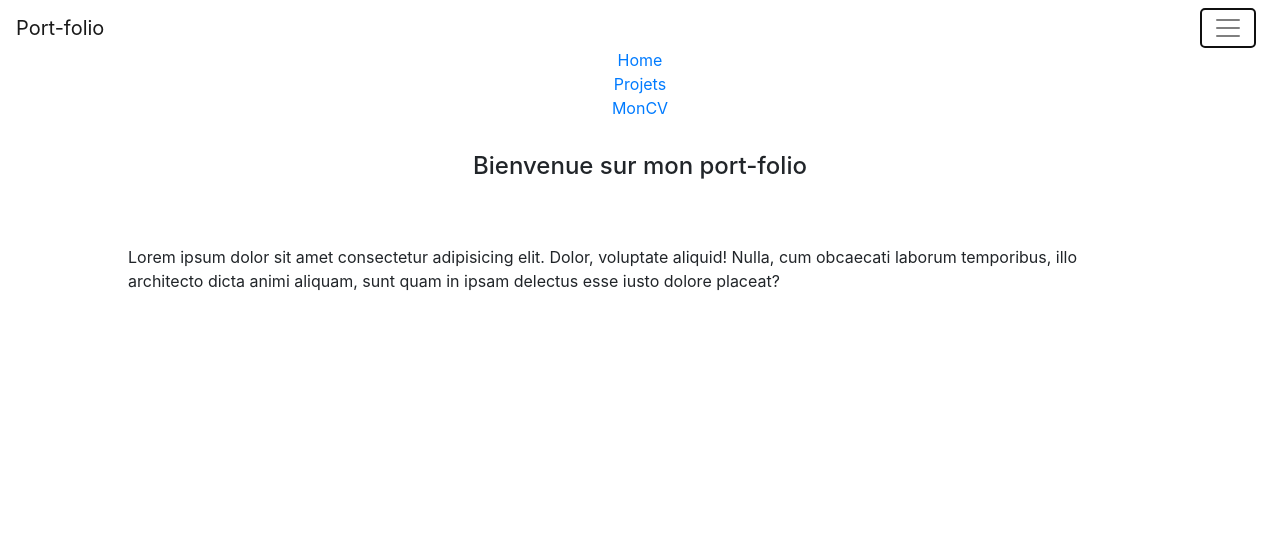
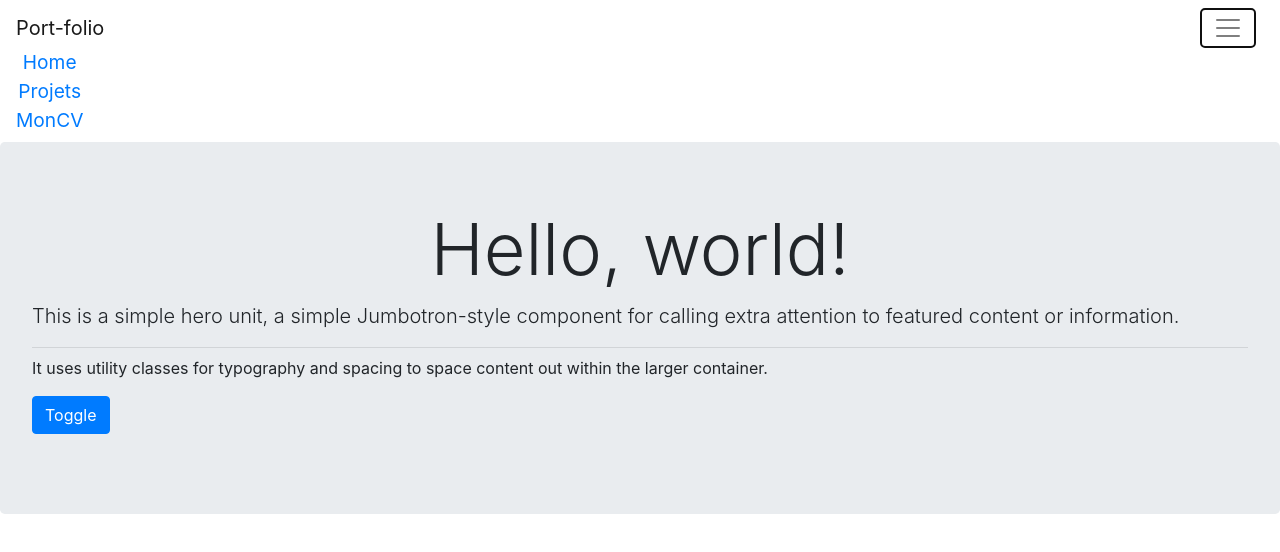
Before and after one commit to malikH88/MonPort-Folio, a React (Create React App) app: page / in a window 1280 px wide. Both pictures are taken after a click on the button 1228 px from the left and 28 px from the top of the page. Shown: the top 552 px of the page. Built offline with nearby package versions, Linux system fonts and the light colour scheme.

Commit message:
feat(tabs.jsx): create tabs components

```diff
--- a/src/App.jsx
+++ b/src/App.jsx
@@ -1,9 +1,10 @@
 import React from 'react';
+import { BrowserRouter as Router, Switch, Route, } from "react-router-dom";
 import NavBar from './Components/NavBar';
 import Home from './Components/Home';
-import ArticleProjets from './Components/ArticleProjets';
+import Tabs from './Components/Tabs';
 import MonCV from './Components/MonCV';
-import { BrowserRouter as Router, Switch, Route, } from "react-router-dom";
+
 import './App.css';
 
 function App() {
@@ -15,7 +16,7 @@ function App() {
         </div>
         <Switch>
           <Route path="/Projets">
-            <ArticleProjets />
+            <Tabs />
           </Route>
           <Route path="/MonCV">
             <MonCV />
--- a/src/Components/Home.jsx
+++ b/src/Components/Home.jsx
@@ -1,13 +1,31 @@
-import React from 'react';
+import React, { useState } from 'react';
 import '../Css/Home.css';
+import { Jumbotron, Button, Collapse, Card, CardBody } from 'reactstrap';
 
 function Home() {
+  const [isOpen, setIsOpen] = useState(false);
+  const toggle = () => setIsOpen(!isOpen);
   return (
-    <div className="Home_Page">
-        <h1 className="Home_Title">Bienvenue sur mon port-folio</h1>
-        <div className="Container_Home_Text">
-            <p>Lorem ipsum dolor sit amet consectetur adipisicing elit. Dolor, voluptate aliquid! Nulla, cum obcaecati laborum temporibus, illo architecto dicta animi aliquam, sunt quam in ipsam delectus esse iusto dolore placeat?</p>
+    <div>
+      <Jumbotron>
+        <h1 className="display-3">Hello, world!</h1>
+        <p className="lead">This is a simple hero unit, a simple Jumbotron-style component for calling extra attention to featured content or information.</p>
+        <hr className="my-2" />
+        <p>It uses utility classes for typography and spacing to space content out within the larger container.</p>
+        <div>
+          <Button color="primary" onClick={toggle} style={{ marginBottom: '1rem' }}>Toggle</Button>
+          <Collapse isOpen={isOpen}>
+            <Card>
+              <CardBody>
+                Anim pariatur cliche reprehenderit,
+                enim eiusmod high life accusamus terry richardson ad squid. Nihil
+                anim keffiyeh helvetica, craft beer labore wes anderson cred
+                nesciunt sapiente ea proident.
+              </CardBody>
+            </Card>
+          </Collapse>
         </div>
+      </Jumbotron>
     </div>
   )
 }
--- a/src/Components/NavBar.jsx
+++ b/src/Components/NavBar.jsx
@@ -1,5 +1,5 @@
 import React, { useState } from 'react';
-import { Collapse, Navbar, NavbarToggler, NavbarBrand, Nav, NavItem } from 'reactstrap';
+import { Collapse, Navbar, NavbarToggler, NavbarBrand, NavItem } from 'reactstrap';
 import { Link } from "react-router-dom";
 import '../Css/NavBar.css';
 
@@ -11,10 +11,10 @@ const NavBar = (props) => {
   return (
     <div className="Container_Nav">
       <Navbar color="faded" light>
-        <NavbarBrand href="/" className="mr-auto">Port-folio</NavbarBrand>
+        <NavbarBrand href="/" className="mr-auto Navbar_Title">Port-folio</NavbarBrand>
         <NavbarToggler onClick={toggleNavbar} className="mr-2" />
         <Collapse isOpen={!collapsed} navbar>
-          <Nav navbar>
+          <div className='Container_Ul'>
             <NavItem>
               <Link to="/">Home</Link>
             </NavItem>
@@ -24,7 +24,7 @@ const NavBar = (props) => {
             <NavItem>
               <Link to="/MonCV">MonCV</Link>
             </NavItem>
-          </Nav>
+          </div>
         </Collapse>
       </Navbar>
     </div>
--- /dev/null
+++ b/src/Components/Tabs.jsx
@@ -0,0 +1,57 @@
+import React, { useState } from 'react';
+import { TabContent, TabPane, Nav, NavItem, NavLink, Row, Col } from 'reactstrap';
+import classnames from 'classnames';
+import ArticleProjets from './ArticleProjets';
+
+function Tabs() {
+
+	const [activeTab, setActiveTab] = useState('1');
+
+  const toggle = tab => {
+    if(activeTab !== tab) setActiveTab(tab);
+	}
+
+	return (
+		<div>
+			<Nav tabs>
+				<NavItem>
+					<NavLink className={classnames({ active: activeTab === '1' })} onClick={() => { toggle('1'); }}>Wild Book</NavLink>
+				</NavItem>
+				<NavItem>
+					<NavLink className={classnames({ active: activeTab === '2' })} onClick={() => { toggle('2'); }}>Hackathon</NavLink>
+				</NavItem>
+				<NavItem>
+					<NavLink className={classnames({ active: activeTab === '3' })} onClick={() => { toggle('3'); }}>Paradise</NavLink>
+				</NavItem>
+			</Nav>
+			<TabContent activeTab={activeTab}>
+				<TabPane tabId="1">
+					<Row>
+						<Col sm="12">
+							<h4>Wild Book</h4>
+							<ArticleProjets/>
+						</Col>
+					</Row>
+				</TabPane>
+				<TabPane tabId="2">
+          <Row>
+            <Col sm="12">
+							<h4>Hackathon</h4>
+							<ArticleProjets/>
+            </Col>
+          </Row>
+        </TabPane>
+				<TabPane tabId="3">
+          <Row>
+            <Col sm="12">
+							<h4>Cocktail Paradise</h4>
+							<ArticleProjets/>
+            </Col>
+          </Row>
+        </TabPane>
+			</TabContent>
+		</div>
+	)
+}
+
+export default Tabs;
--- a/src/Css/Home.css
+++ b/src/Css/Home.css
@@ -10,6 +10,5 @@
 }
 
 .Container_Home_Text {
-
     width: 80vw;
 }
--- a/src/Css/NavBar.css
+++ b/src/Css/NavBar.css
@@ -1,3 +1,13 @@
 .Container_Nav{
-    margin-bottom: 1.5rem;
 }
+
+a{
+    font-size: 1.2rem;
+}
+
+.Container_Ul{
+    display: flex;
+    flex-direction: column;
+    justify-self: start;
+    list-style-type: none;
+}
```
